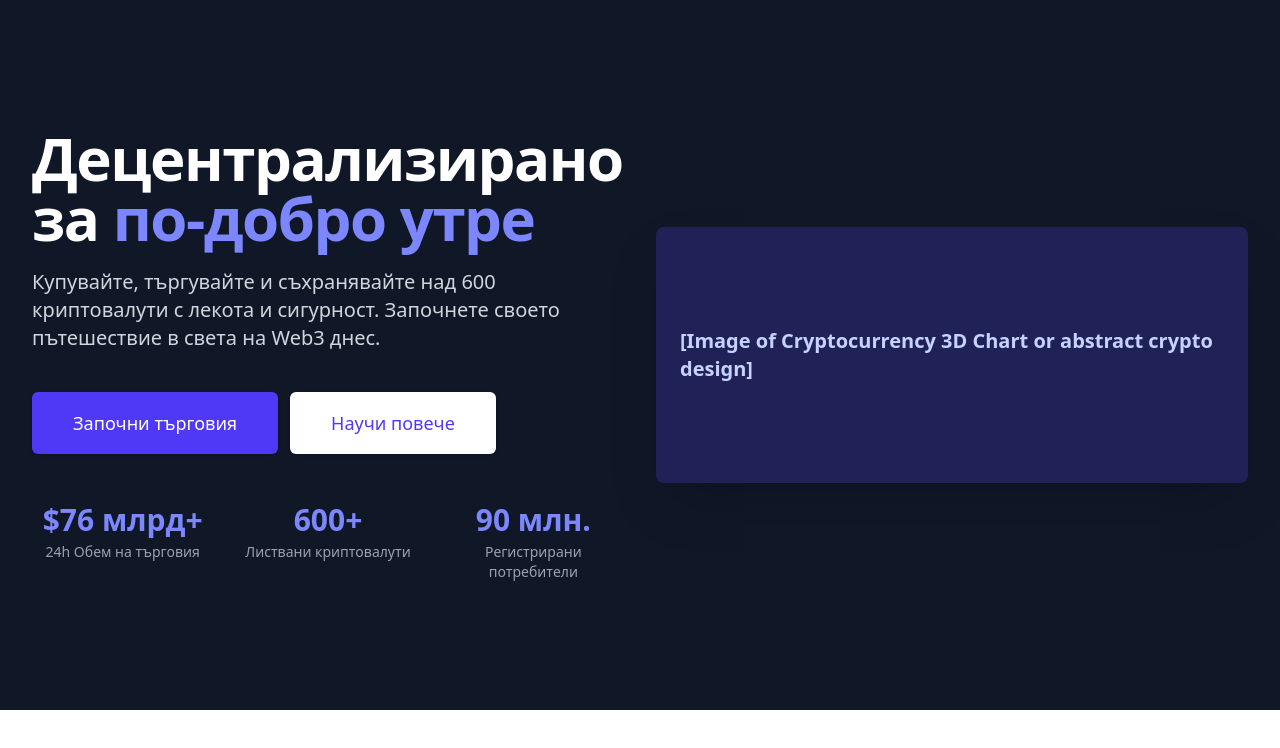
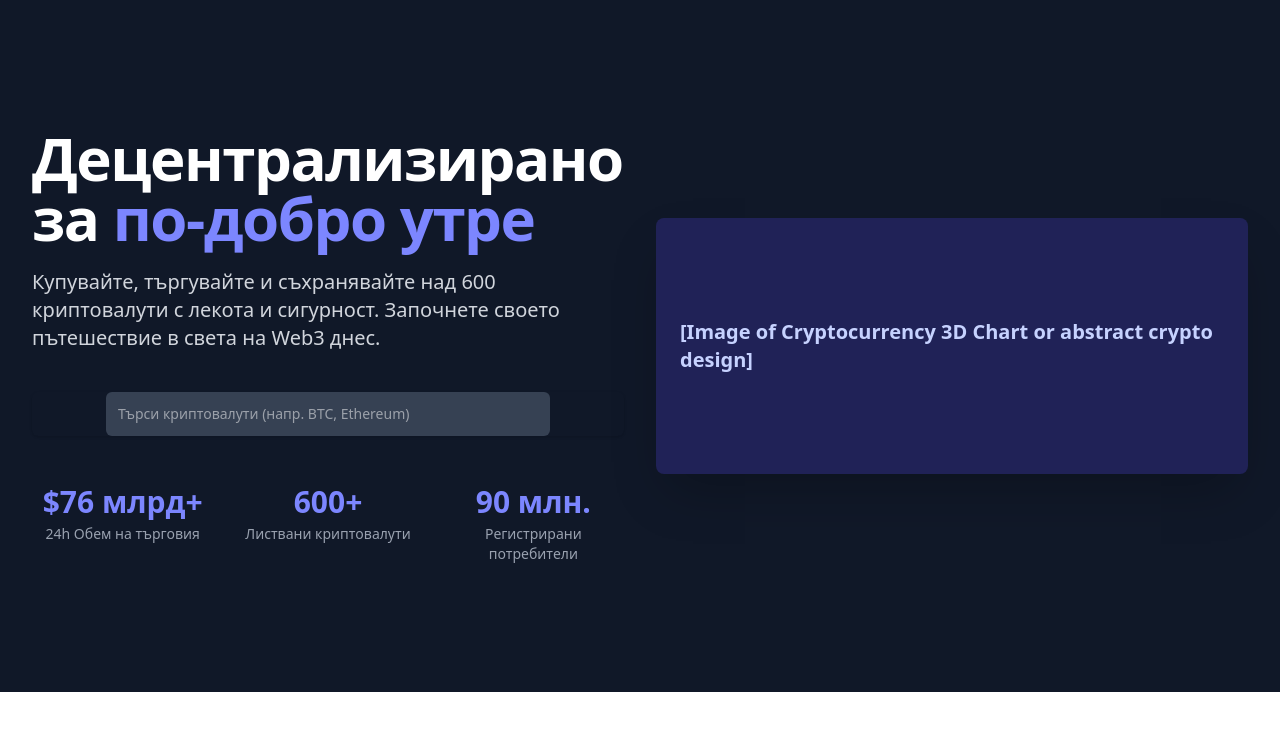
Before and after one commit to eomayski/crypto-data-app, a React (Vite) app in the folder client/: page / in a window 1280 px wide. Shown: the top 748 px of the page. Built offline with nearby package versions, Linux system fonts and the light colour scheme.

Commit message:
CryptoHero Search functionality added

```diff
--- a/client/index.html
+++ b/client/index.html
@@ -2,7 +2,7 @@
 <html lang="en">
   <head>
     <meta charset="UTF-8" />
-    <link rel="icon" type="image/png" href="public/favicon.png">
+    <link rel="icon" type="image/png" href="/favicon.png">
     <meta name="viewport" content="width=device-width, initial-scale=1.0" />
     <title>Crypto Data</title>
   </head>
--- a/client/src/components/CryptoHero.jsx
+++ b/client/src/components/CryptoHero.jsx
@@ -1,3 +1,5 @@
+import { useState } from "react";
+
 export default function CryptoHero () {
   // Примерен масив за статистики
   const stats = [
@@ -6,12 +8,55 @@ export default function CryptoHero () {
     { label: 'Регистрирани потребители', value: '90 млн.' },
   ];
 
+  // Примерен масив с криптовалути за търсене
+  const cryptoAssets = [
+    { id: 'bitcoin', symbol: 'BTC', name: 'Bitcoin', logo: 'https://assets.coingecko.com/coins/images/1/small/bitcoin.png?1547033579', detailsLink: '/crypto/bitcoin' },
+    { id: 'ethereum', symbol: 'ETH', name: 'Ethereum', logo: 'https://assets.coingecko.com/coins/images/279/small/ethereum.png?1595348880', detailsLink: '/crypto/ethereum' },
+    { id: 'cardano', symbol: 'ADA', name: 'Cardano', logo: 'https://assets.coingecko.com/coins/images/975/small/cardano.png?1547034860', detailsLink: '/crypto/cardano' },
+    { id: 'binancecoin', symbol: 'BNB', name: 'BNB', logo: 'https://assets.coingecko.com/coins/images/825/small/binance-coin-logo.png?1547034615', detailsLink: '/crypto/binancecoin' },
+    { id: 'ripple', symbol: 'XRP', name: 'XRP', logo: 'https://assets.coingecko.com/coins/images/44/standard/xrp-symbol-white-128.png?1696501442', detailsLink: '/crypto/ripple' },
+    { id: 'solana', symbol: 'SOL', name: 'Solana', logo: 'https://assets.coingecko.com/coins/images/4128/small/solana.png?1640133427', detailsLink: '/crypto/solana' },
+    { id: 'dogecoin', symbol: 'DOGE', name: 'Dogecoin', logo: 'https://assets.coingecko.com/coins/images/5/small/dogecoin.png?1547033577', detailsLink: '/crypto/dogecoin' },
+  ];
+
+  const [searchTerm, setSearchTerm] = useState('');
+  const [searchResults, setSearchResults] = useState([]);
+  const [showResults, setShowResults] = useState(false);
+
+  const handleSearchChange = (event) => {
+    const value = event.target.value;
+    setSearchTerm(value);
+
+    if (value.length > 0) {
+      const filteredResults = cryptoAssets.filter(asset =>
+        asset.name.toLowerCase().includes(value.toLowerCase()) ||
+        asset.symbol.toLowerCase().includes(value.toLowerCase())
+      );
+      setSearchResults(filteredResults);
+      setShowResults(true);
+    } else {
+      setSearchResults([]);
+      setShowResults(false);
+    }
+  };
+
+  const handleInputFocus = () => {
+    if (searchTerm.length > 0) {
+      setShowResults(true);
+    }
+  };
+
+  const handleInputBlur = () => {
+    // Малко забавяне, за да позволи клик върху резултат преди да скрие
+    setTimeout(() => setShowResults(false), 100);
+  };
+
   return (
     <div className="bg-gray-900 text-white">
       <div className="mx-auto max-w-7xl px-4 py-16 sm:px-6 sm:py-24 lg:px-8 lg:py-32">
         <div className="lg:grid lg:grid-cols-12 lg:gap-8">
 
-          {/* Съдържание на Hero секцията (Заглавие, Описание, CTA) */}
+          {/* Съдържание на Hero секцията (Заглавие, Описание, Търсене) */}
           <div className="lg:col-span-6">
             {/* Заглавие */}
             <h1 className="text-4xl font-extrabold tracking-tight sm:text-5xl md:text-6xl">
@@ -25,23 +70,45 @@ export default function CryptoHero () {
               Започнете своето пътешествие в света на Web3 днес.
             </p>
 
-            {/* Бутони за призив за действие (CTA) */}
-            <div className="mt-10 sm:flex sm:justify-center lg:justify-start">
-              <div className="rounded-md shadow">
-                <a
-                  href="#"
-                  className="flex w-full items-center justify-center rounded-md border border-transparent bg-indigo-600 px-8 py-3 text-base font-medium text-white hover:bg-indigo-700 md:py-4 md:px-10 md:text-lg"
-                >
-                  Започни търговия
-                </a>
-              </div>
-              <div className="mt-3 rounded-md shadow sm:ml-3 sm:mt-0">
-                <a
-                  href="#"
-                  className="flex w-full items-center justify-center rounded-md border border-transparent bg-white px-8 py-3 text-base font-medium text-indigo-600 hover:bg-gray-50 md:py-4 md:px-10 md:text-lg"
-                >
-                  Научи повече
-                </a>
+            {/* Поле за търсене и резултати */}
+            <div className="mt-10 relative">
+              <div className="flex justify-center rounded-md shadow-sm">
+                <input
+                  type="text"
+                  name="crypto-search"
+                  id="crypto-search"
+                  className="block rounded-md w-3/4 border-gray-300 bg-gray-700 text-white focus:border-indigo-500 focus:ring-indigo-500 sm:text-sm p-3"
+                  placeholder="Търси криптовалути (напр. BTC, Ethereum)"
+                  value={searchTerm}
+                  onChange={handleSearchChange}
+                  onFocus={handleInputFocus}
+                  onBlur={handleInputBlur}
+                  />
+              {/* Показване на резултати */}
+              {showResults && searchResults.length > 0 && (
+                  <div className="absolute mt-12 w-3/4 rounded-md bg-gray-800 shadow-lg ring-1 ring-black ring-opacity-5">
+                  <div className="py-1" role="menu" aria-orientation="vertical" aria-labelledby="options-menu">
+                    {searchResults.map((asset) => (
+                        <a
+                        key={asset.id}
+                        href={asset.detailsLink}
+                        className="flex items-center px-4 py-2 text-sm text-gray-200 hover:bg-gray-700 hover:text-white"
+                        role="menuitem"
+                        >
+                        <img src={asset.logo} alt={asset.name} className="h-6 w-6 mr-3" />
+                        <span className="font-semibold">{asset.symbol}</span>
+                        <span className="ml-2 text-gray-400"> - {asset.name}</span>
+                      </a>
+                    ))}
+                  </div>
+                </div>
+              )}
+               {showResults && searchResults.length === 0 && searchTerm.length > 0 && (
+                   <div className="absolute z-10 mt-12 w-3/4 rounded-md bg-gray-800 shadow-lg ring-1 ring-black ring-opacity-5">
+                  <div className="py-1 px-4 text-sm text-gray-400">Няма намерени резултати.</div>
+                </div>
+              )}
+
               </div>
             </div>
 
@@ -65,11 +132,13 @@ export default function CryptoHero () {
               <span className="text-indigo-200 text-xl font-semibold">
 
 
+
+
 [Image of Cryptocurrency 3D Chart or abstract crypto design]
+
 
               </span>
             </div>
-
           </div>
 
         </div>
```
Also changed, not shown: 1 other file (tests, documents, lock files or other folders).
